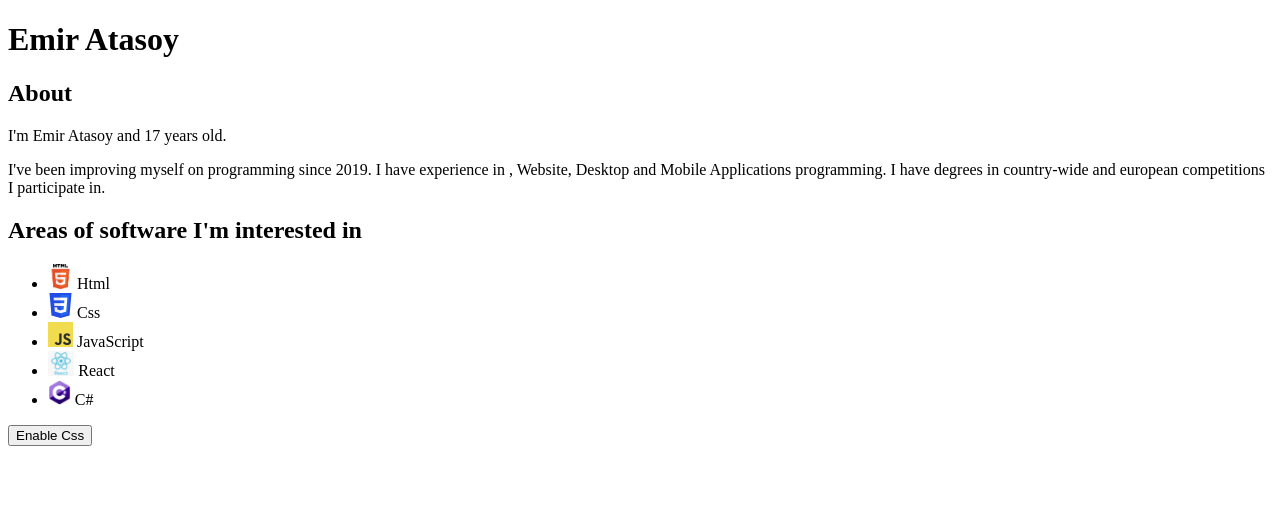
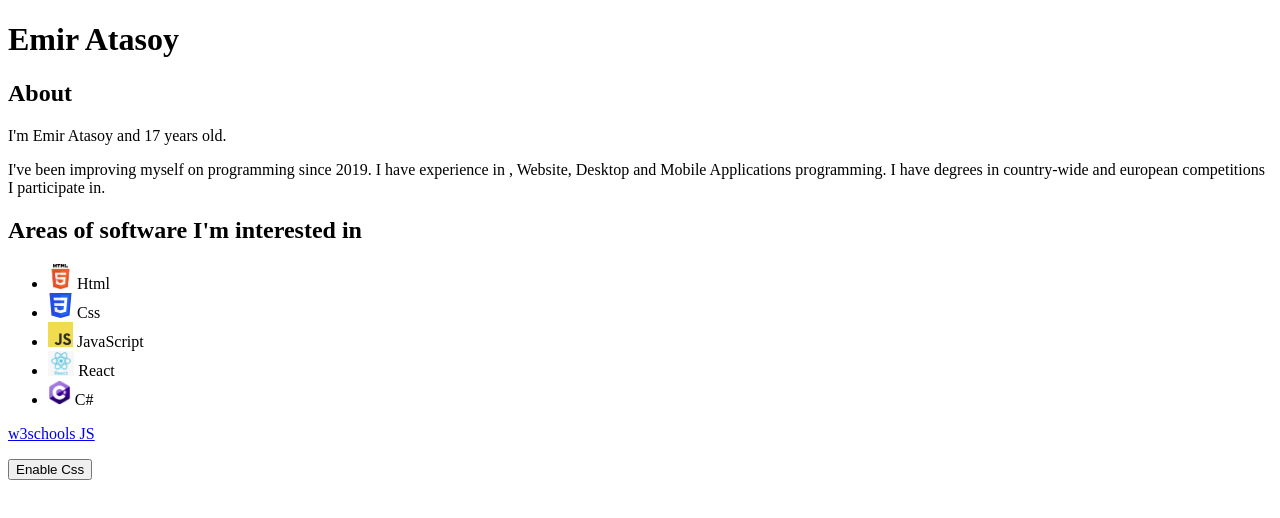
Before and after one commit to EAMath/Insider-Project-1, a plain HTML site: page index.html in a window 1280 px wide. Drawn offline with Linux system fonts and the light colour scheme.

Commit message:
Update index.html

```diff
--- a/index.html
+++ b/index.html
@@ -33,6 +33,8 @@
             <li><img height="25px" src="./img/C.png" alt="C#"> C# </li>
         </ul>
 
+        <p><a href="https://www.w3schools.com/js/">w3schools JS</a></p>
+
         <button onclick="toggleCss()">Enable Css</button>
 
     </div>
```
